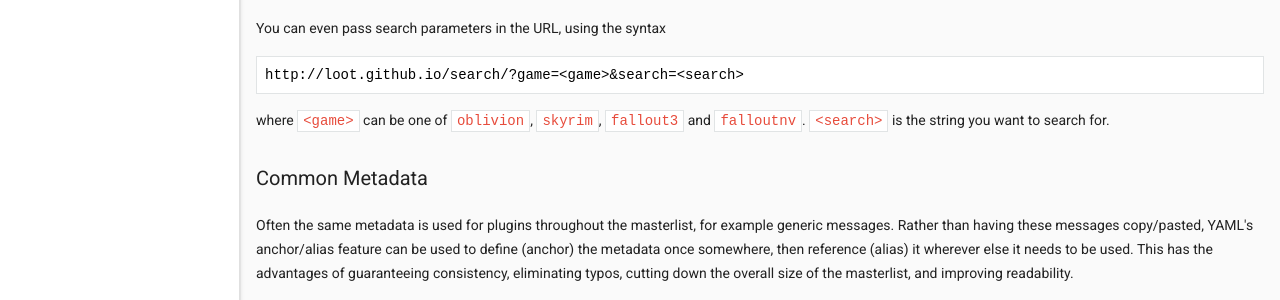
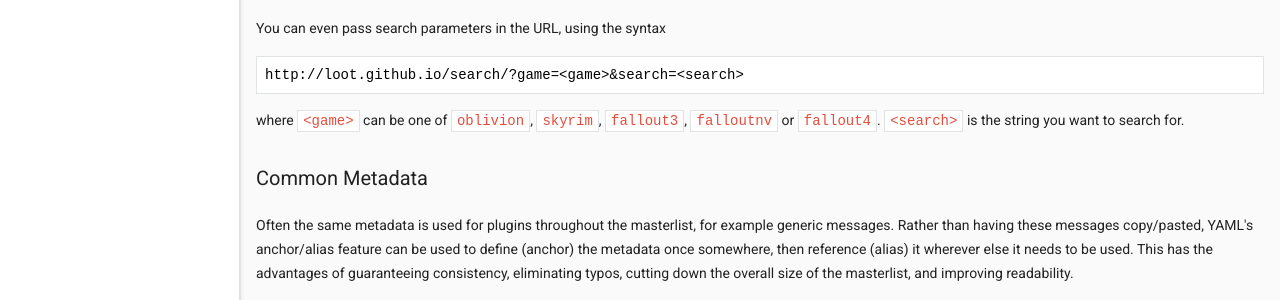
Before and after one commit to loot/loot.github.io, a Jekyll site: the page built from docs/contributing/Masterlist-Editing.html, in a window 1280 px wide. Shown: the part 1693-1993 px from the top of the page. Built offline with Jekyll 4.4.1, drawn with Linux system fonts in a browser that asks for light colours; nearby versions of some CDN libraries; some of the changed text lies outside the part shown.

Commit message:
Update Masterlist Editing page content
Add fallout4 option to masterlist search parameters information, and
reword message substitutions information.

```diff
--- a/docs/contributing/Masterlist-Editing.html
+++ b/docs/contributing/Masterlist-Editing.html
@@ -79,7 +79,7 @@
 
 <pre><code>http://loot.github.io/search/?game=&lt;game&gt;&amp;search=&lt;search&gt;</code></pre>
 
-<p>where <code>&lt;game&gt;</code> can be one of <code>oblivion</code>, <code>skyrim</code>, <code>fallout3</code> and <code>falloutnv</code>. <code>&lt;search&gt;</code> is the string you want to search for.</p>
+<p>where <code>&lt;game&gt;</code> can be one of <code>oblivion</code>, <code>skyrim</code>, <code>fallout3</code>, <code>falloutnv</code> or <code>fallout4</code>. <code>&lt;search&gt;</code> is the string you want to search for.</p>
 
 <h3>Common Metadata</h3>
 
@@ -159,4 +159,4 @@
 </ul>
 <h3>Message Substitutions</h3>
 
-<p>LOOT v0.7 adds support for metadata message string substitutions. However, this is implemented so that the substitution occurs during parsing, and the pre-substitution message string and substituted strings are not retained in memory. An example consequence of this is that a metadata file written by LOOT will not retain <code>subs</code> keys, or any specifiers in message content strings.</p>
+<p>LOOT has support for metadata message string substitutions, but does not retain the pre-substitution message string and substituted strings, so a metadata file written by LOOT will not retain <code>subs</code> keys, or any specifiers in message content strings. This information is provided in the unlikely event of LOOT writing to a metadata file that you have manually added substitutions to.</p>
```
